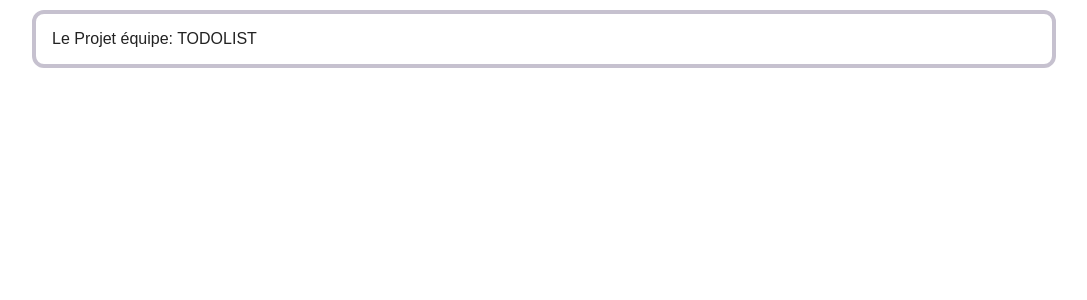
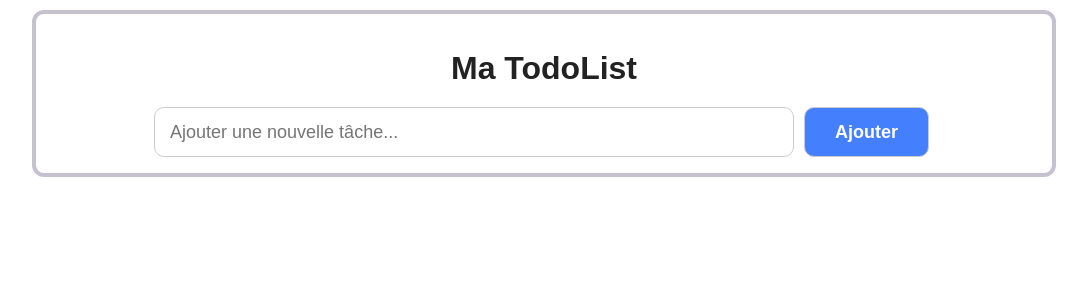
Before and after one commit to laurentbedu/mon-projet-todolist, a React (Vite) app: page / in a window 1280 px wide. Shown: the top 300 px of the page, without its empty margins (96-1183 px from the left). Built offline with nearby package versions, Linux system fonts and the light colour scheme.

Commit message:
feat(componenets):add Header and AddTask

```diff
--- a/src/App.jsx
+++ b/src/App.jsx
@@ -1,7 +1,23 @@
+import { useState } from "react";
 import "./App.css";
+import AddTask from "./assets/components/AddTask";
+import Header from "./assets/components/Header";
 
 function App() {
-  return <>Le Projet équipe: TODOLIST</>;
+  const [tasksList, setTaskList] = useState([]);
+
+  const taskList_AddTask = (taskName) => {
+    const newTaskList = [...tasksList, { name: taskName, status: true }];
+    setTaskList(newTaskList);
+    return true;
+  };
+  console.log(tasksList);
+  return (
+    <>
+      <Header />
+      <AddTask handleClick_AddTask={taskList_AddTask} />
+    </>
+  );
 }
 
 export default App;
--- /dev/null
+++ b/src/assets/components/AddTask.css
@@ -0,0 +1,56 @@
+.addtask-container {
+  text-align: center;
+}
+
+.addtask-container input {
+  height: 50px;
+  width: 50vw;
+  padding: 5px 15px;
+  margin-right: 10px;
+  border-radius: 10px;
+  border: 1px solid #cccccc;
+  font-size: large;
+  color: #555;
+}
+
+.addtask-container input:hover {
+  border: 1px solid #685bf8;
+}
+
+.addtask-container input:focus {
+  color: #222;
+  border: 1px solid #4232f1;
+}
+
+.addtask-container button {
+  font-weight: bold;
+  color: white;
+  background-color: #447ffd;
+  height: 50px;
+  padding: 5px 30px;
+  margin-right: 5px;
+  border-radius: 10px;
+  border: 1px solid #cccccc;
+  font-size: large;
+  cursor: pointer;
+}
+
+.addtask-container button:hover {
+  background-color: #2067ff;
+}
+
+.buttonLg {
+  display: inline-block;
+}
+.buttonSm {
+  display: none;
+}
+
+@media screen and (max-width: 550px) {
+  .buttonLg {
+    display: none;
+  }
+  .buttonSm {
+    display: inline-block;
+  }
+}
--- /dev/null
+++ b/src/assets/components/AddTask.jsx
@@ -0,0 +1,31 @@
+import "./AddTask.css";
+
+function AddTask({ handleClick_AddTask }) {
+  const handleClick = () => {
+    const txtBoxAddTask = document.querySelector(`#txtBoxAddTask`);
+    if (txtBoxAddTask !== null && txtBoxAddTask.value !== "") {
+      handleClick_AddTask(txtBoxAddTask.value)
+        ? (txtBoxAddTask.value = "")
+        : alert(
+            "Une erreur est detectée lors de l'ajour de la nouvelle tâche."
+          );
+    }
+  };
+  return (
+    <div className="addtask-container">
+      <input
+        type="text"
+        id="txtBoxAddTask"
+        placeholder="Ajouter une nouvelle tâche..."
+      />
+      <button className="buttonLg" onClick={handleClick}>
+        Ajouter
+      </button>
+      <button className="buttonSm" onClick={handleClick}>
+        +
+      </button>
+    </div>
+  );
+}
+
+export default AddTask;
--- /dev/null
+++ b/src/assets/components/Header.css
@@ -0,0 +1,4 @@
+.main-header {
+  text-align: center;
+  margin: 20px;
+}
--- /dev/null
+++ b/src/assets/components/Header.jsx
@@ -0,0 +1,11 @@
+import "./Header.css";
+
+function Header() {
+  return (
+    <div>
+      <h1 className="main-header">Ma TodoList</h1>
+    </div>
+  );
+}
+
+export default Header;
```
